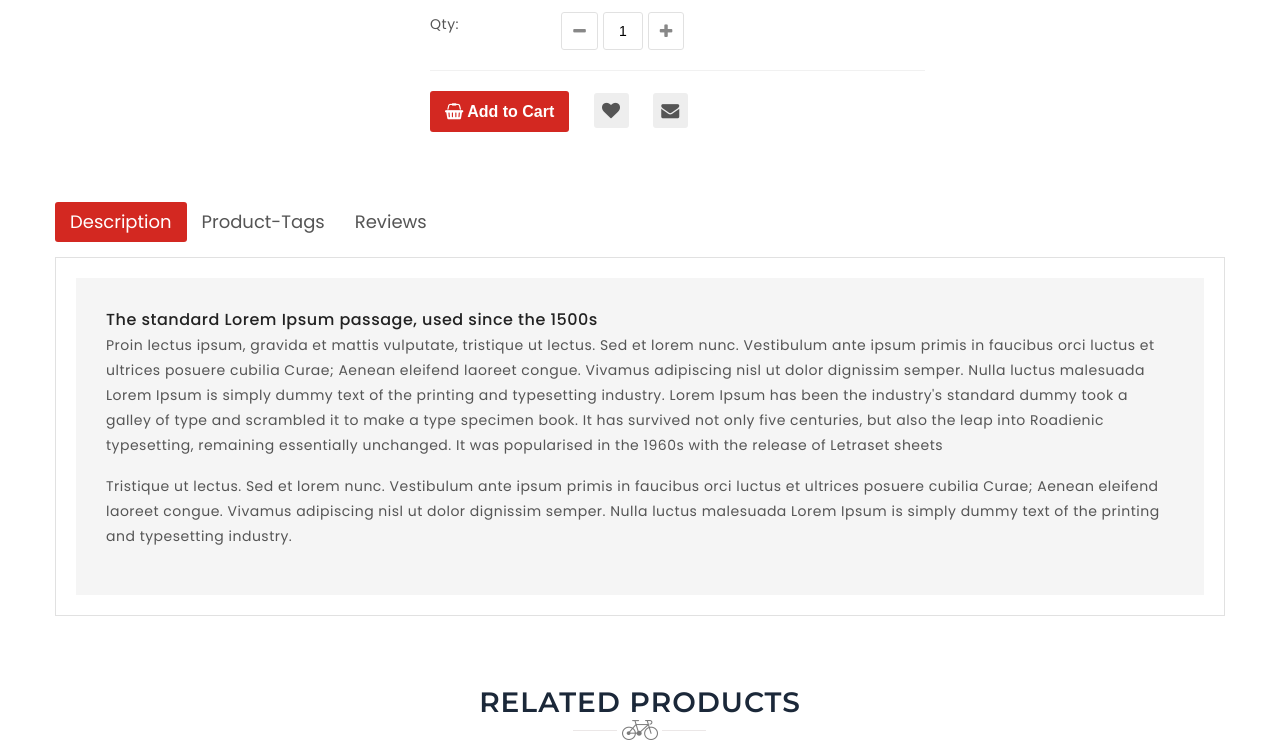
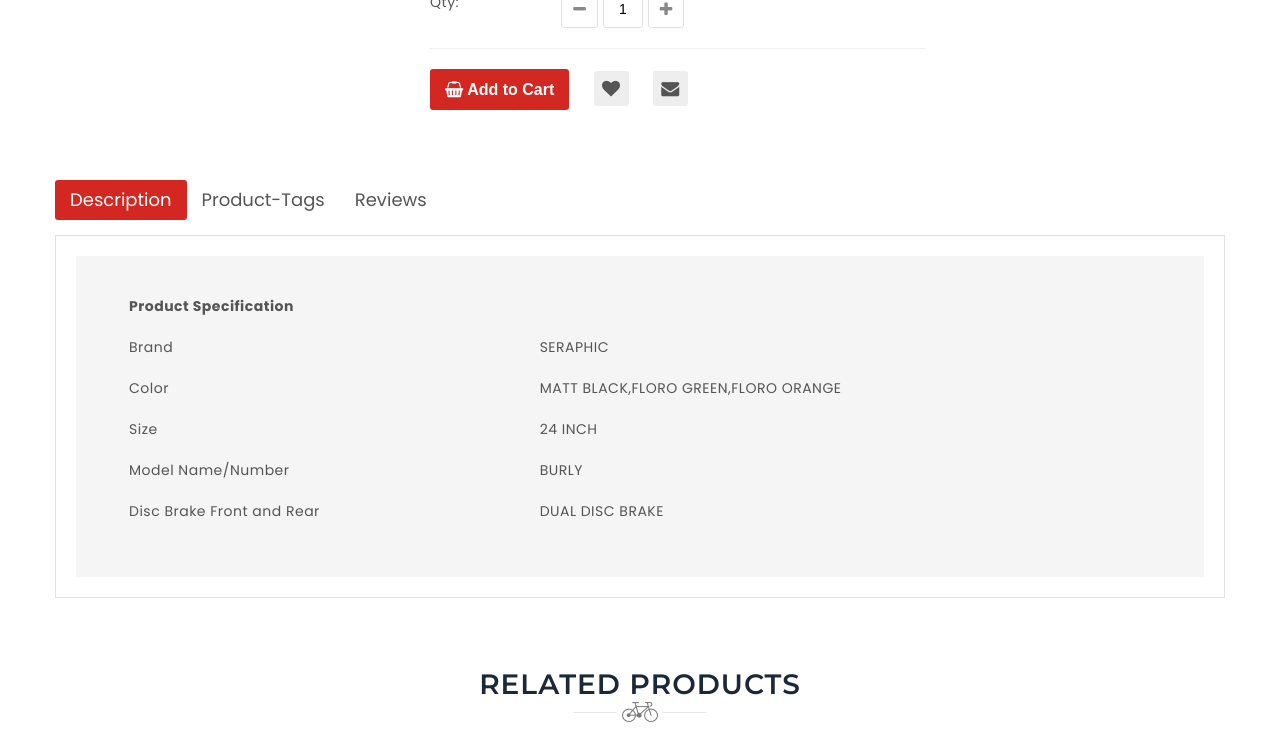
Before and after one commit to ehas1990/MerinCycle, a plain HTML site: page ecommerce/product-page.html in a window 1280 px wide. Shown: the part 830-1576 px from the top of the page. Drawn offline with Linux system fonts and the light colour scheme.

Commit message:
product-page added

```diff
--- a/ecommerce/product-page.html
+++ b/ecommerce/product-page.html
@@ -31,6 +31,18 @@
   <link rel="apple-touch-icon" href="images/apple-touch-icon.html">
   <link rel="apple-touch-icon" sizes="72x72" href="images/apple-touch-icon-72x72.html">
   <link rel="apple-touch-icon" sizes="114x114" href="images/apple-touch-icon-114x114.html">
+  <style>
+    .table thead th {
+    vertical-align: bottom;
+    border-width: 0px !important;
+}
+.table td, .table th {
+    padding: .5rem;
+    vertical-align: top;
+    border-width: 0px;
+}
+
+  </style>
   </head>
   <body  class="product-page">
     <div class="se-pre-con"></div>
@@ -628,9 +640,9 @@
               <div class="row">
                 <div class="col-lg-5 col-md-5 mb-xs-30">
                   <div class="fotorama" data-nav="thumbs" data-allowfullscreen="native">
-                    <a href="#"><img src="images/1.jpg" alt="Roadie"></a>
-                    <a href="#"><img src="images/2.jpg" alt="Roadie"></a>
-                    <a href="#"><img src="images/3.jpg" alt="Roadie"></a>
+                    <a href="#"><img src="images/10.jpg" alt="Roadie"></a>
+                    <a href="#"><img src="images/10_2.jpg" alt="Roadie"></a>
+                    <a href="#"><img src="images/10.jpg" alt="Roadie"></a>
 
                   </div>
                 </div>
@@ -639,11 +651,11 @@
                     <div class="col-12">
                       <div class="product-detail-main">
                         <div class="product-item-details">
-                          <h1 class="product-item-name">Cross Colours Camo Print Tank half mengo</h1>
+                          <h1 class="product-item-name">Seraphic Cycle 24 Inch</h1>
                           <div class="rating-summary-block">
                             <div title="53%" class="rating-result"> <span style="width:53%"></span> </div>
                           </div>
-                          <div class="price-box"> <span class="price">$520.00</span> <del class="price old-price">$620.00</del> </div>
+                          <div class="price-box"> <span class="price">$7999</span> <del class="price old-price">$620.00</del> </div>
                           <div class="product-info-stock-sku">
                             <div>
                               <label>Availability: </label>
@@ -838,9 +850,62 @@
                     <ul>
                       <li>
                         <div class="items-Description selected ">
-                          <div class="Description"> <strong>The standard Lorem Ipsum passage, used since the 1500s</strong><br />
-                            <p>Proin lectus ipsum, gravida et mattis vulputate, tristique ut lectus. Sed et lorem nunc. Vestibulum ante ipsum primis in faucibus orci luctus et ultrices posuere cubilia Curae; Aenean eleifend laoreet congue. Vivamus adipiscing nisl ut dolor dignissim semper. Nulla luctus malesuada Lorem Ipsum is simply dummy text of the printing and typesetting industry. Lorem Ipsum has been the industry's standard dummy  took a galley of type and scrambled it to make a type specimen book. It has survived not only five centuries, but also the leap into Roadienic typesetting, remaining essentially unchanged. It was popularised in the 1960s with the release of Letraset sheets</p>
-                            <p>Tristique ut lectus. Sed et lorem nunc. Vestibulum ante ipsum primis in faucibus orci luctus et ultrices posuere cubilia Curae; Aenean eleifend laoreet congue. Vivamus adipiscing nisl ut dolor dignissim semper. Nulla luctus malesuada Lorem Ipsum is simply dummy text of the printing and typesetting industry.</p>
+                          <div class="Description">
+                              <table class="table product-table table-borderless">
+                                    <thead>
+                                         <tr>
+                                            <th>Product Specification</th>
+                                         </tr>
+                                    </thead>
+                                    <tbody>
+                                        <tr>
+                                          <td>
+
+                                                    Brand
+                                          </td>
+                                          <td>
+                                            SERAPHIC
+                                          </td>
+                                        </tr>
+                                        <tr>
+                                          <td>
+
+                                            Color
+                                          </td>
+                                          <td>
+                                            MATT BLACK,FLORO GREEN,FLORO ORANGE
+                                          </td>
+                                        </tr>
+                                        <tr>
+                                          <td>
+
+                                            Size
+                                          </td>
+                                          <td>
+                                            24 INCH
+                                          </td>
+                                        </tr>
+                                        <tr>
+                                          <td>
+
+                                            Model Name/Number
+                                          </td>
+                                          <td>
+                                            BURLY
+                                          </td>
+
+                                        </tr>
+                                        <tr>
+                                          <td>
+
+                                            Disc Brake Front and Rear
+                                          </td>
+                                          <td>
+                                            DUAL DISC BRAKE
+                                          </td>
+                                        </tr>
+                                    </tbody>
+                              </table>
                           </div>
                         </div>
                       </li>
```
Also changed, not shown: ecommerce/css/custom-side.css (line endings or trailing spaces), ecommerce/images/10.jpg, ecommerce/images/10_2.jpg (added).
